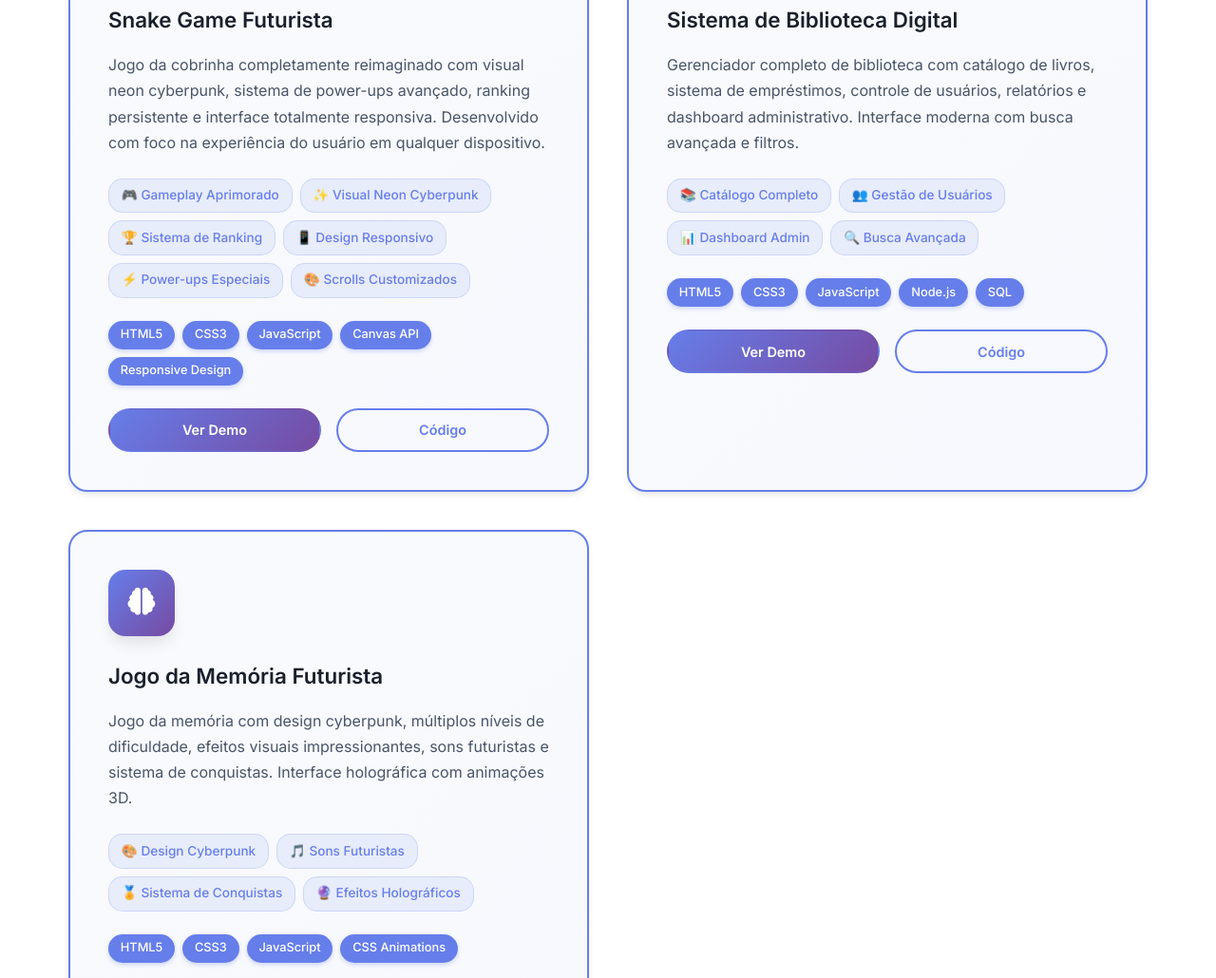
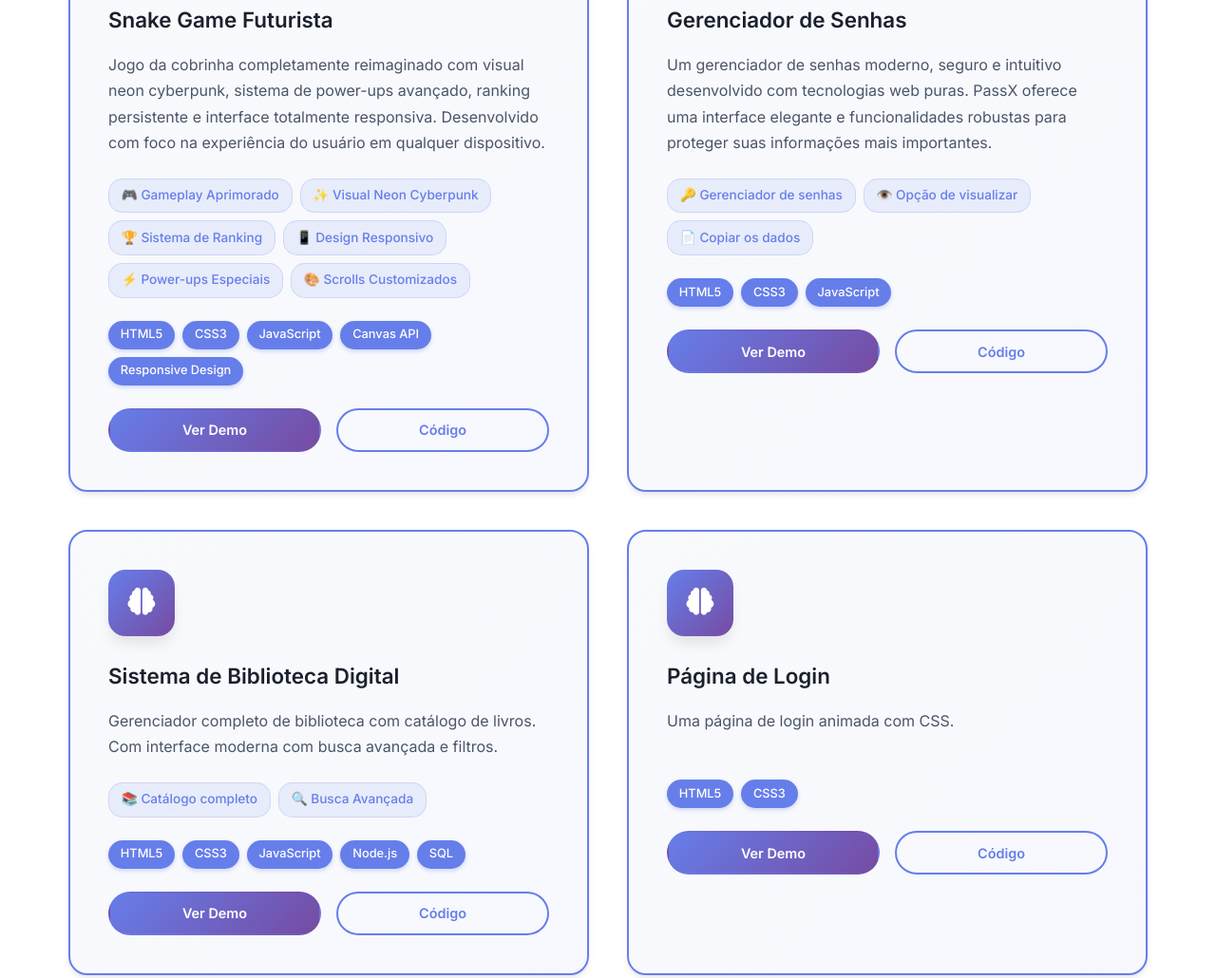
Before and after one commit to FelipeMoliari/felipemoliari.github.io, a plain HTML site: page index.html in a window 1280 px wide. Shown: the part 3590-4620 px from the top of the page at 95% size. Drawn offline with Linux system fonts and the light colour scheme.

Commit message:
Site pessoal

```diff
--- a/index.html
+++ b/index.html
@@ -219,12 +219,31 @@
                     <div class="project-icon">
                         <i class="fas fa-book-open"></i>
                     </div>
+                    <h3>Gerenciador de Senhas</h3>
+                    <p>Um gerenciador de senhas moderno, seguro e intuitivo desenvolvido com tecnologias web puras. PassX oferece uma interface elegante e funcionalidades robustas para proteger suas informações mais importantes.</p>
+                    <div class="project-features">
+                        <span class="feature">🔑 Gerenciador de senhas</span>
+                        <span class="feature">👁️ Opção de visualizar</span>
+                        <span class="feature">📄 Copiar os dados</span>
+                    </div>
+                    <div class="project-tech">
+                        <span>HTML5</span>
+                        <span>CSS3</span>
+                        <span>JavaScript</span>
+                    </div>
+                    <div class="project-links">
+                        <a href="https://gerenciador-senhas-two.vercel.app/" class="project-link">Ver Demo</a>
+                        <a href="https://github.com/FelipeMoliari/gerenciador-senhas" class="project-link">Código</a>
+                    </div>
+                </div>
+                <div class="project-card featured">
+                    <div class="project-icon">
+                        <i class="fas fa-brain"></i>
+                    </div>
                     <h3>Sistema de Biblioteca Digital</h3>
-                    <p>Gerenciador completo de biblioteca com catálogo de livros, sistema de empréstimos, controle de usuários, relatórios e dashboard administrativo. Interface moderna com busca avançada e filtros.</p>
+                    <p>Gerenciador completo de biblioteca com catálogo de livros. Com interface moderna com busca avançada e filtros.</p>
                     <div class="project-features">
-                        <span class="feature">📚 Catálogo Completo</span>
-                        <span class="feature">👥 Gestão de Usuários</span>
-                        <span class="feature">📊 Dashboard Admin</span>
+                        <span class="feature">📚 Catálogo completo</span>
                         <span class="feature">🔍 Busca Avançada</span>
                     </div>
                     <div class="project-tech">
@@ -236,30 +255,24 @@
                     </div>
                     <div class="project-links">
                         <a href="#" class="project-link">Ver Demo</a>
-                        <a href="#" class="project-link">Código</a>
+                        <a href="https://github.com/FelipeMoliari/biblioteca-digital" class="project-link">Código</a>
                     </div>
                 </div>
                 <div class="project-card featured">
                     <div class="project-icon">
                         <i class="fas fa-brain"></i>
                     </div>
-                    <h3>Jogo da Memória Futurista</h3>
-                    <p>Jogo da memória com design cyberpunk, múltiplos níveis de dificuldade, efeitos visuais impressionantes, sons futuristas e sistema de conquistas. Interface holográfica com animações 3D.</p>
+                    <h3>Página de Login</h3>
+                    <p>Uma página de login animada com CSS.</p>
                     <div class="project-features">
-                        <span class="feature">🎨 Design Cyberpunk</span>
-                        <span class="feature">🎵 Sons Futuristas</span>
-                        <span class="feature">🏅 Sistema de Conquistas</span>
-                        <span class="feature">🔮 Efeitos Holográficos</span>
                     </div>
                     <div class="project-tech">
                         <span>HTML5</span>
                         <span>CSS3</span>
-                        <span>JavaScript</span>
-                        <span>CSS Animations</span>
                     </div>
                     <div class="project-links">
-                        <a href="#" class="project-link">Ver Demo</a>
-                        <a href="#" class="project-link">Código</a>
+                        <a href="https://animated-login-page-eta.vercel.app/" class="project-link">Ver Demo</a>
+                        <a href="https://github.com/FelipeMoliari/animated-login-page" class="project-link">Código</a>
                     </div>
                 </div>
             </div>
```
